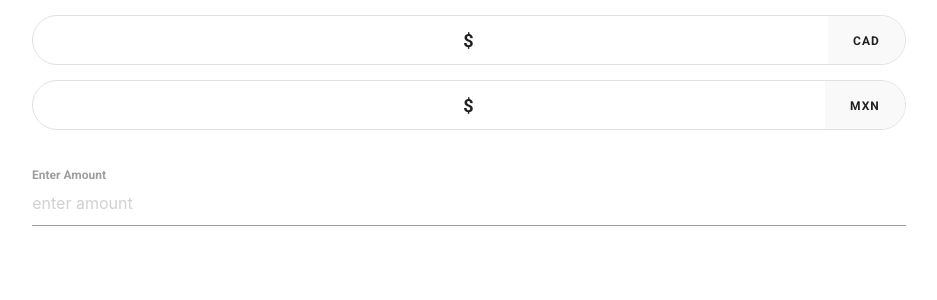
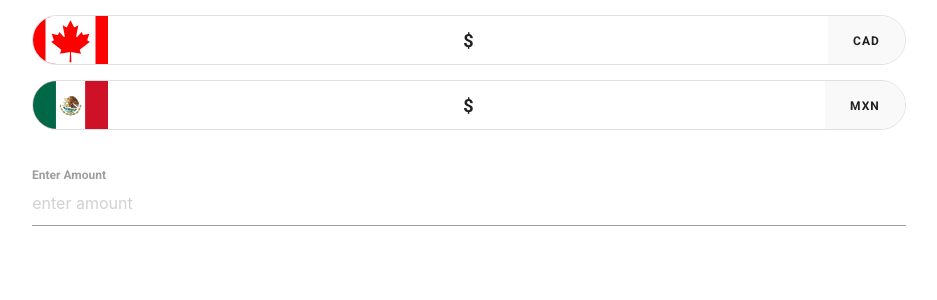
Before and after one commit to astral-clive/canmex, a React (Create React App) app: page / in a window 1280 px wide. Shown: the top 300 px of the page, without its empty margins (171-1108 px from the left). Built offline with nearby package versions, Linux system fonts and the light colour scheme.

Commit message:
added flags and placeholder flags

```diff
--- a/src/components/Header.js
+++ b/src/components/Header.js
@@ -1,4 +1,4 @@
-import React, { Component } from 'react'
+import React, { Component } from 'react';
 
 export default class Header extends Component {
   render() {
@@ -8,10 +8,12 @@ export default class Header extends Component {
           <div className="row">
             <div className="col s12">
               <div className="output-pill">
+                <span className="flag canadian"></span>
                 <span className="output-numbers">${this.props.canadianValue}</span>
                 <span className="denom">CAD</span>
               </div>
               <div className="output-pill">
+                <span className="flag mexican"></span>
                 <span className="output-numbers">${this.props.mexicanValue}</span>
                 <span className="denom">MXN</span>
               </div>
--- a/src/css/app.scss
+++ b/src/css/app.scss
@@ -35,6 +35,22 @@ html, body, #root, .App {
   margin-bottom: 15px;
   position: relative;
   overflow:hidden;
+  & .flag {
+    position: absolute;
+    left: 0;
+    top: 0;
+    height: 50px;
+    width: 75px;
+    overflow: hidden;
+    background-size: cover;
+    background-position: center;
+    &.canadian {
+      background-image: url('../images/canadian-flag.svg');
+    }
+    &.mexican {
+      background-image: url('../images/mexican-flag.svg');
+    }
+  }
   & .denom {
     position: absolute;
     right: 0;
```
Also changed, not shown: src/images/canadian-flag.svg (added), src/images/mexican-flag.svg (added).
